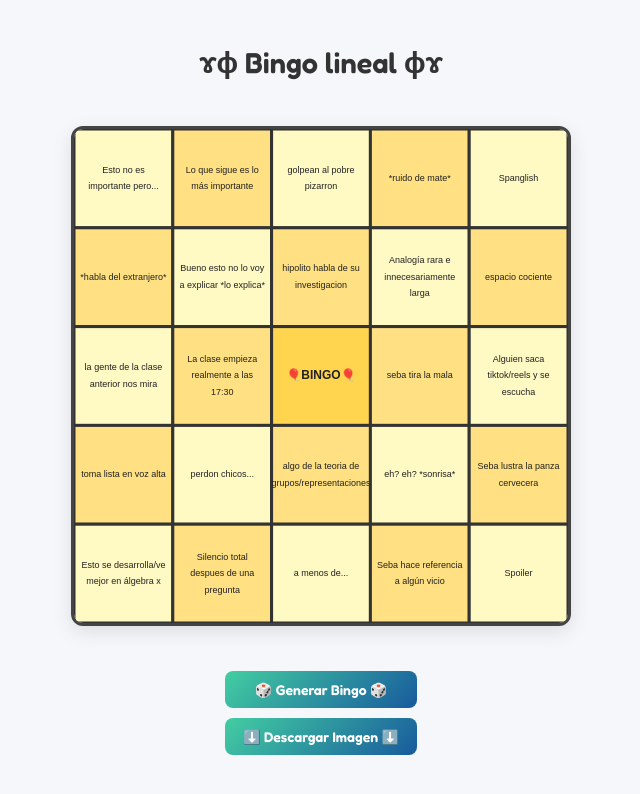
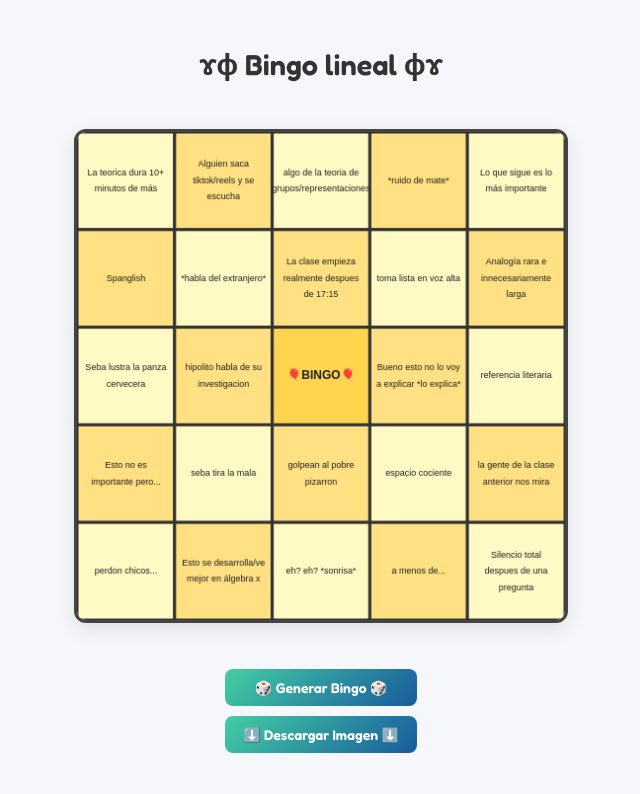
Before and after one commit to Loobo-45/Bingo-lineal, a plain HTML site: page index.html in a window 1280 px wide. Shown: the whole page, without its empty margins (319-959 px from the left). Drawn offline with Linux system fonts and the light colour scheme.

Commit message:
Update index.html

```diff
--- a/index.html
+++ b/index.html
@@ -85,7 +85,7 @@
       "Analogía rara e innecesariamente larga",
       "Lo que sigue es lo más importante",
       "Spoiler",
-      "La clase empieza realmente a las 17:30",
+      "La clase empieza realmente despues de 17:15",
       "Bueno esto no lo voy a explicar *lo explica*",
       "*ruido de mate*",
       "Alguien saca tiktok/reels y se escucha",
@@ -103,40 +103,45 @@
       "golpean al pobre pizarron",
       "hipolito habla de su investigacion",
       "toma lista en voz alta",
-      "seba tira la mala"
+      "seba tira la mala",
+      "referencia literaria"
     ];
 
     const canvas = document.getElementById("bingoCanvas");
     const ctx = canvas.getContext("2d");
     const size = 5;
 
-    const color1 = "#fff9c4"; // amarillo claro
-    const color2 = "#ffe082"; // amarillo más oscuro
-    const colorCentro = "#ffd54f"; // para la celda central
+    const color1 = "#fff9c4";
+    const color2 = "#ffe082";
+    const colorCentro = "#ffd54f";
 
     function shuffle(array) {
       let currentIndex = array.length, randomIndex;
       while (currentIndex !== 0) {
         randomIndex = Math.floor(Math.random() * currentIndex);
         currentIndex--;
-        [array[currentIndex], array[randomIndex]] = [
-          array[randomIndex], array[currentIndex]];
+        [array[currentIndex], array[randomIndex]] = [array[randomIndex], array[currentIndex]];
       }
       return array;
     }
 
     function generarBingo() {
       const dimension = canvas.clientWidth;
-      canvas.width = dimension;
-      canvas.height = dimension;
+      const scale = window.devicePixelRatio || 1;
+
+      canvas.width = dimension * scale;
+      canvas.height = dimension * scale;
+      canvas.style.width = `${dimension}px`;
+      canvas.style.height = `${dimension}px`;
+
+      ctx.setTransform(scale, 0, 0, scale, 0, 0);
 
       const cellSize = dimension / size;
 
-      ctx.clearRect(0, 0, canvas.width, canvas.height);
+      ctx.clearRect(0, 0, dimension, dimension);
       ctx.strokeStyle = "#333";
-      ctx.lineWidth = 3;
+      ctx.lineWidth = 3 / scale;
       ctx.textAlign = "center";
-      ctx.font = "14px 'Quicksand', sans-serif";
       ctx.textBaseline = "middle";
 
       const frasesRandom = shuffle(frases.slice()).slice(0, 24);
@@ -164,7 +169,7 @@
           let linea = "";
           let lineas = [];
 
-          ctx.font = `${Math.floor(cellSize / 10)}px 'Fredoka', sans-serif`; // Fuente base
+          ctx.font = `${Math.floor(cellSize / 10)}px 'Fredoka', sans-serif`;
 
           for (let palabra of palabras) {
             const testLinea = linea + palabra + " ";
```
